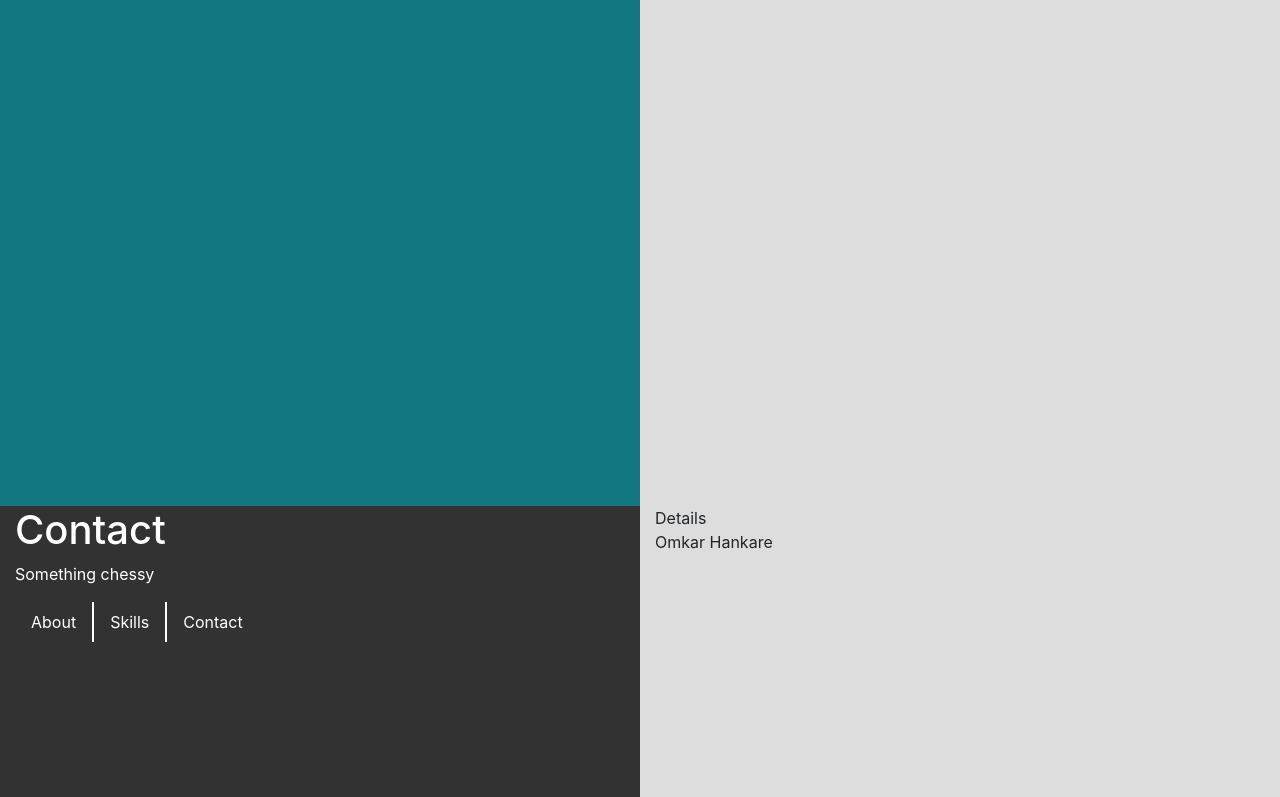
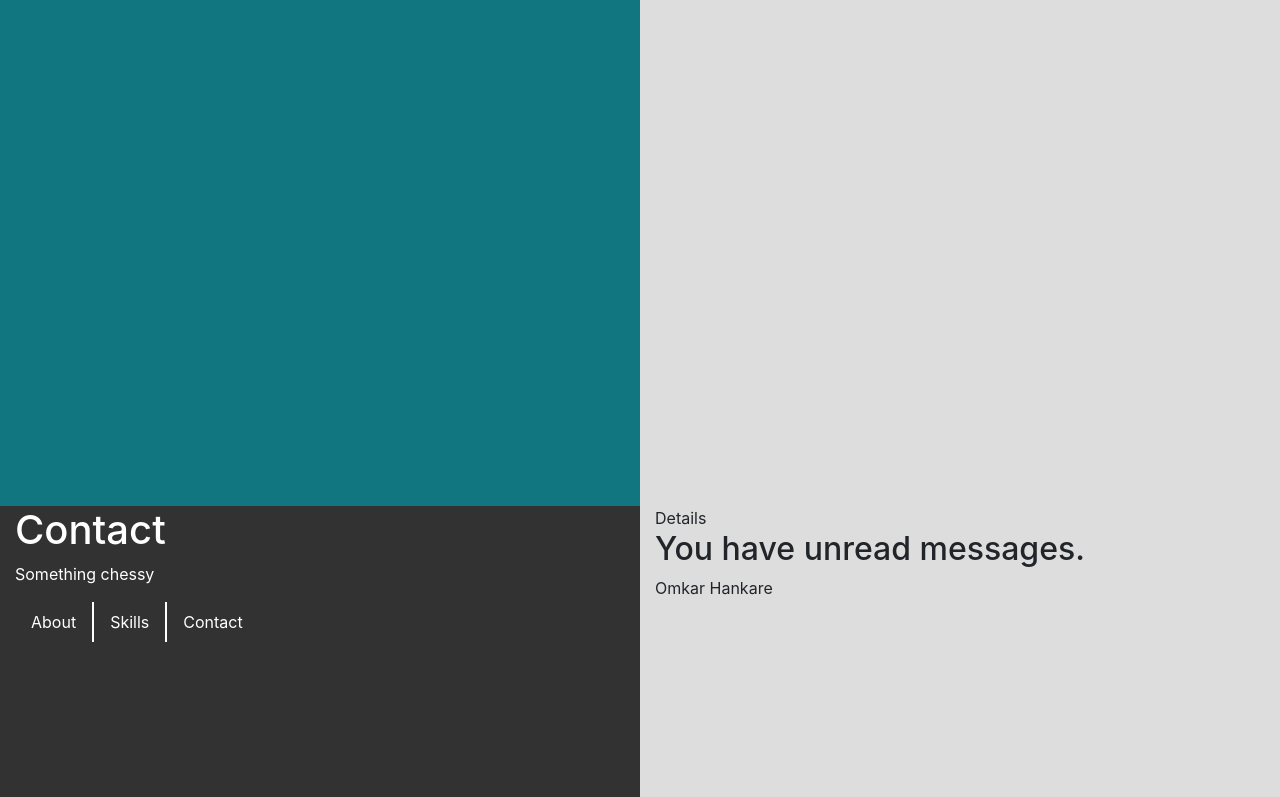
Before and after one commit to Omkar-Hankare/Personal-Website, a React (Create React App) app: page / in a window 1280 px wide. Shown: the part 1924-2721 px from the top of the page. Built offline with nearby package versions, Linux system fonts and the light colour scheme.

Commit message:
USED CONDITIONAL RENDERING TO RENDER CONTACT PAGE

```diff
--- a/src/App.js
+++ b/src/App.js
@@ -9,7 +9,6 @@ function App() {
 
 			<Section
 				SectionID="About"
-
 				HeadingCol="HeadingCol"
 				ContentCol="ContentCol"
 				heading="About"
@@ -18,7 +17,6 @@ function App() {
 			></Section>
 			<Section
 				SectionID="Skills"
-
 				HeadingCol="HeadingCol"
 				ContentCol="ContentCol"
 				heading="Skills"
@@ -27,7 +25,6 @@ function App() {
 			></Section>
 			<Section
 				SectionID="Contact"
-
 				HeadingCol="HeadingCol"
 				ContentCol="ContentCol"
 				heading="Contact"
--- a/src/Components/Section.jsx
+++ b/src/Components/Section.jsx
@@ -3,7 +3,6 @@ import Container from "react-bootstrap/Container";
 import Row from "react-bootstrap/Row";
 import Col from "react-bootstrap/Col";
 import Anchors from "./Anchors";
-
 function Section(props) {
 	return (
 		<div id={props.SectionID}>
@@ -14,8 +13,14 @@ function Section(props) {
 						<p>{props.quote}</p>
 						<Anchors></Anchors>
 					</Col>
-					<Col bsPrefix={"col " + props.ContentCol}>{props.content}
-						<p>Omkar Hankare</p>
+					<Col bsPrefix={"col " + props.ContentCol}>
+						{props.content}
+						{props.SectionID === "Contact" && (
+							<div>
+								<h2>You have unread messages.</h2>
+								<p>Omkar Hankare</p>
+							</div>
+						)}
 					</Col>
 				</Row>
 			</Container>
```
